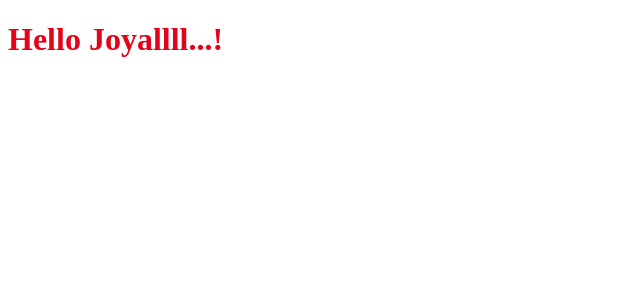
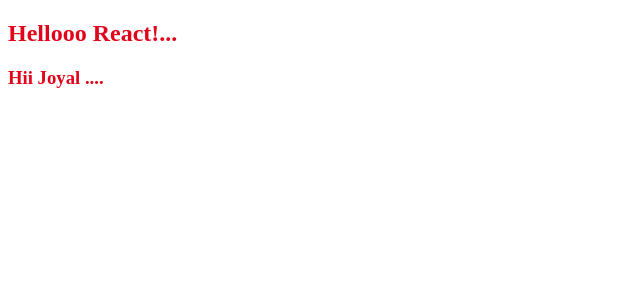
Before and after one commit to JoyalJames/React, a React (Vite) app: page / in a window 1280 px wide. Shown: the top 300 px of the page, without its empty margins (0-640 px from the left). Built offline with nearby package versions, Linux system fonts and the light colour scheme.

Commit message:
component composition

```diff
--- a/App.js
+++ b/App.js
@@ -2,10 +2,15 @@ import React from "react";
 import ReactDOM from 'react-dom/client';
 
 
-// React.createElement => Object => HTMLElement(render)
-
-// JSX => is HTML / XML likes syntax
-//JSX => Babel transpiles it to React.createElement => RdactElement-JS object => HTML element(render)
-const JSXHeading = <h1 id="header">Hello Joyallll...!</h1>;
+const Title = () => (
+    <h2>Hellooo React!...</h2>
+);
+const HeaderComponent = () => (
+    //component composition
+    <div>
+        <Title />
+        <h3>Hii Joyal ....</h3>
+    </div>
+);
 const root = ReactDOM.createRoot(document.getElementById("root"));
-root.render(JSXHeading);
+root.render(<HeaderComponent/>);
```
Also changed, not shown: 1 other file (tests, documents, lock files or other folders).
